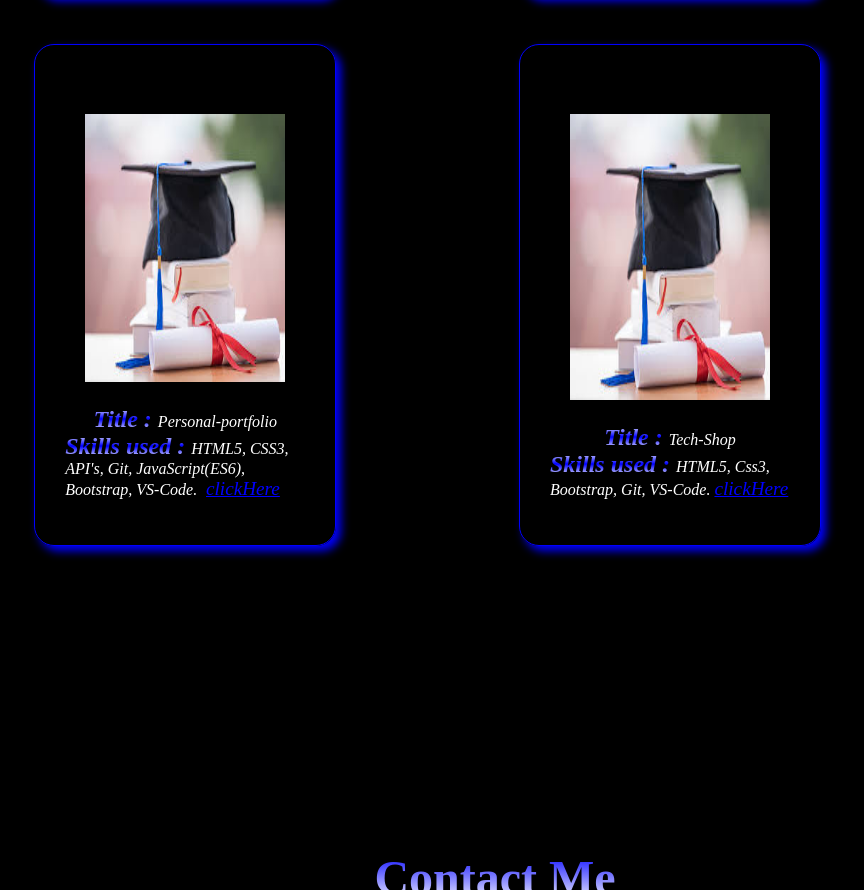
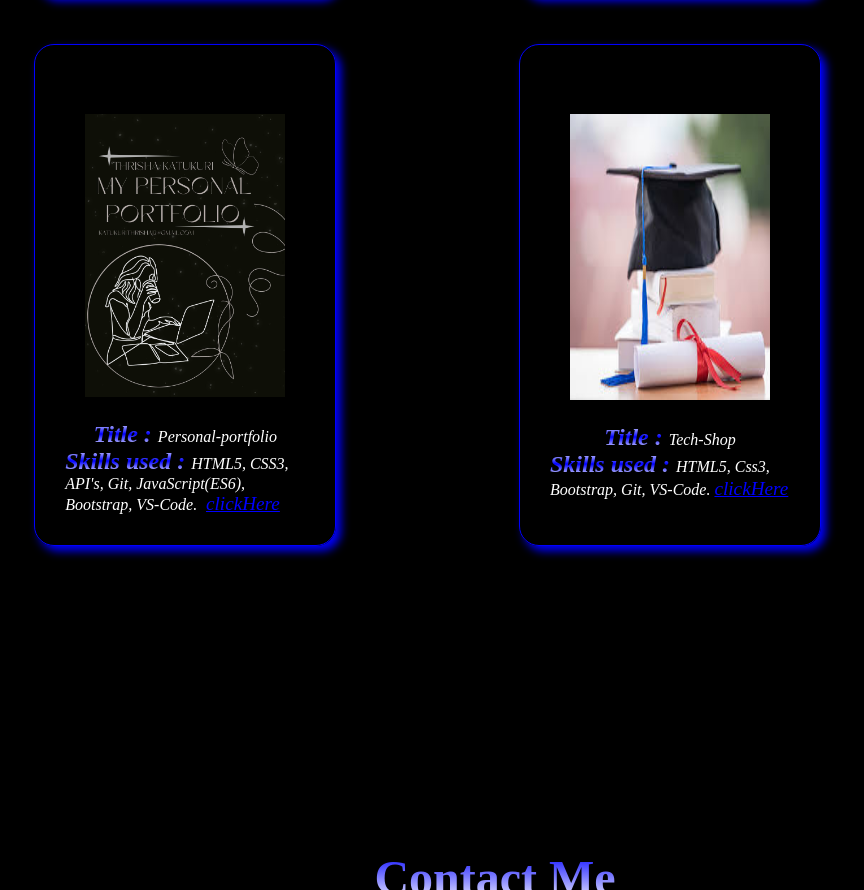
Before and after one commit to thrishakatukuri/Personal-portfolio, a plain HTML site: page index.html in a window 1280 px wide. Shown: the part 4616-5506 px from the top of the page, without its empty margins (145-1009 px from the left). Drawn offline with Linux system fonts and the light colour scheme.

Commit message:
projects-pic

```diff
--- a/index.html
+++ b/index.html
@@ -295,7 +295,7 @@
             </div>
             <div class="projects-data">
                 <div class="project-1">
-                    <img src="./assests/demo.jpeg" alt="">
+                    <img src="./assests/portfolio.jpg" alt="">
                     <p><strong>Title : </strong> Personal-portfolio </span></p>
                     <p><strong>Skills used : </strong>HTML5, CSS3, API's, Git, JavaScript(ES6), Bootstrap,
                         VS-Code.</span>
```
Also changed, not shown: assests/port-folio.jpg (added), assests/portfolio.jpg (added), pf.jpg (added).
